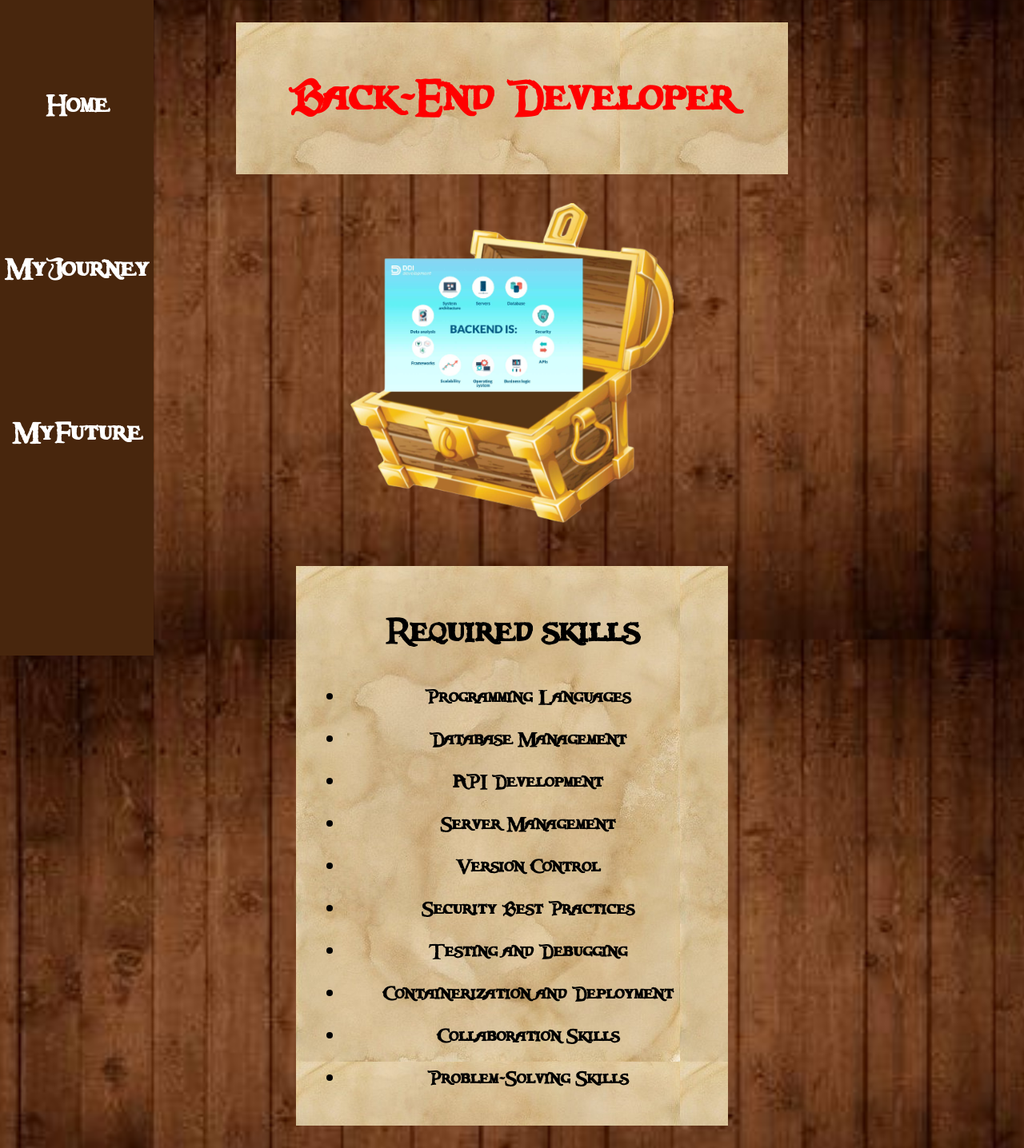
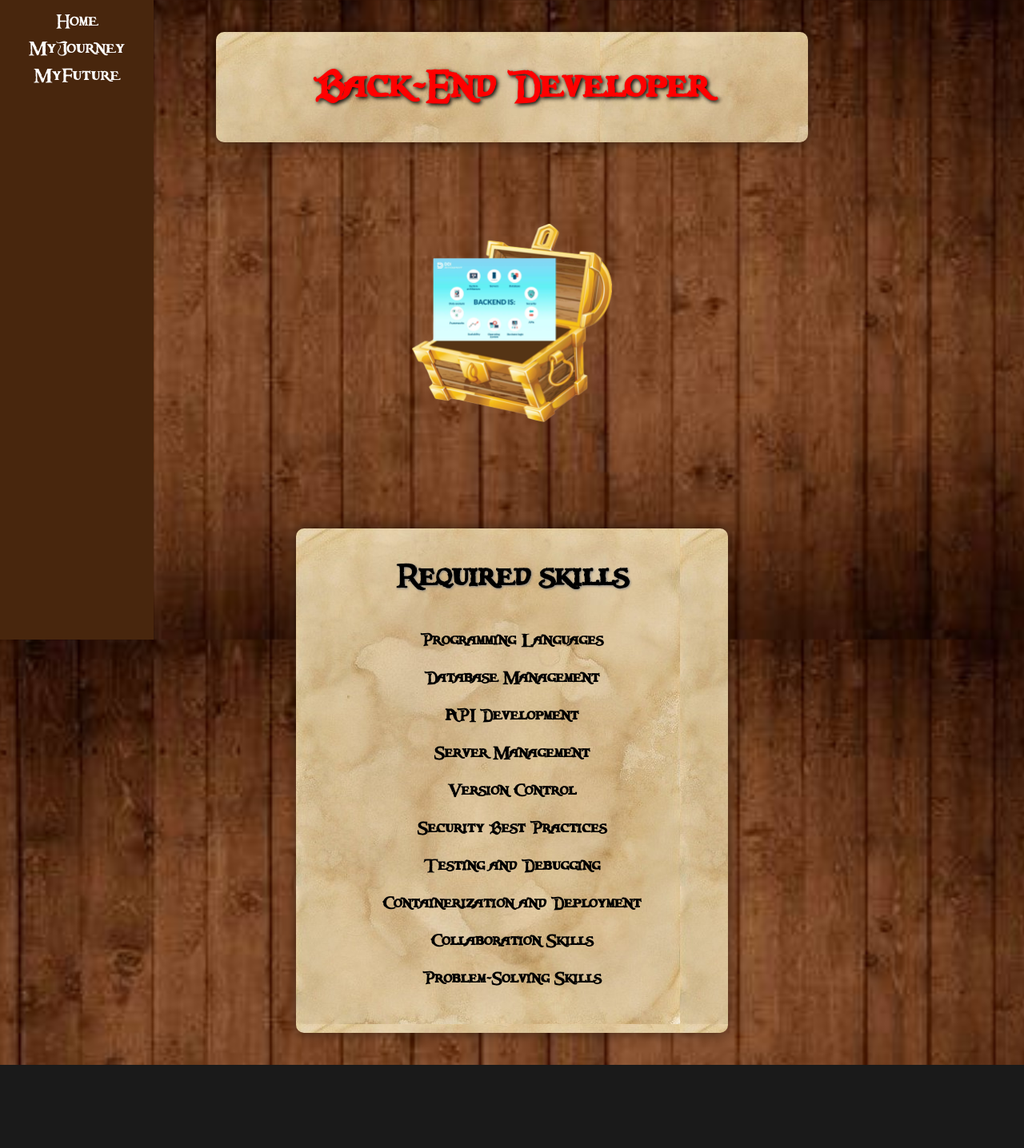
Before and after one commit to chinasusukjaroen/6709616459_MyCSTUStory, a plain HTML site: page Myfuture.html in a window 1280 px wide. Shown: the whole page at 80% size. After the commit the page ends 1332 px from the top, so only its background shows below. Drawn offline with Linux system fonts and the light colour scheme.

Commit message:
read2
giy

```diff
--- a/mystylefuture.css
+++ b/mystylefuture.css
@@ -1,43 +1,39 @@
+/* Font face */
 @font-face {
-    font-family: 'Pirate'; /* ตั้งชื่อฟอนต์ */
-    src: url('resources/jack.ttf') format('truetype'); /* ชี้ไปยังไฟล์ฟอนต์ */
+    font-family: 'Pirate';
+    src: url('resources/jack.ttf') format('truetype');
 }
 
-body
-{
+/* Global Styles */
+body {
+    background-color: #1a1a1a;
     background-image: url(resources/wall.jpg);
     background-repeat: no-repeat;
     background-position: center;
     background-attachment: fixed;
     background-size: cover;
-
     padding: 20px;
+    margin: 0;
+    font-family: 'Pirate', serif;
 }
 
+/* Navigation Bar */
 nav {
     background-color: #48260d;
-    padding-top:20px ;
     text-align: center;
-    float: left;
-    width: 15%;
-    height: 100vh;
+    width: 100%;
     position: fixed;
-    top: 0px;
-
+    top: 0;
+    left: 0;
+    z-index: 100;
 }
 
 nav ul {
-
     list-style: none;
+    padding: 10px;
+    display: flex;
+    justify-content: space-around;
     margin: 0;
-    padding: 0;
-
-}
-
-
-nav ul li {
-    display: block;
-    margin:   15px;
 }
 
 nav ul li a {
@@ -51,234 +47,113 @@ nav ul li a:hover {
     color: #333;
 }
 
-.Home
-{
-    line-height: 7;
-    font-size: 20px;
-  font-weight: bold;
-  font-family: 'Pirate';
-
-
-}
-.MyJourney
-{
-    line-height: 10;
-    font-size: 20px;
-    font-weight: bold;
+/* Header Titles */
+h1, h2 {
     font-family: 'Pirate';
-
-
-}
-.MyFuture
-{
-    line-height: 10;
-    font-size: 20px;
-    font-weight: bold;
-    font-family: 'Pirate';
-
-
+    text-align: center;
+    margin: 10px 0;
 }
 
-h1
-
-{
-    font-size: 45px;
-    font-family: 'Pirate';
+h1 {
+    font-size: 2.5rem;
     color: red;
-    text-align: center;
-
+    text-shadow: 2px 2px 5px black;
 }
 
-.poster
-{
-   background-image: url(resources/paper.jpg);
-
-   width: 700px;
-   height: 150px;
-   padding: 20px;
-   text-align: center;
-   display: block;
-   margin: auto;
-
-
+h2 {
+    font-size: 2rem;
+    color: black;
+    text-shadow: 1px 1px 3px gray;
 }
 
-#chest
-
-{
-width: 250x;
-height: 400px;
-text-align: center;
-display: block;
-margin: auto;
-
+/* Poster Containers */
+.poster, .posters {
+    background-image: url(resources/paper.jpg);
+    margin: 20px auto;
+    padding: 20px;
+    text-align: center;
+    border-radius: 10px;
+    box-shadow: 0 0 15px rgba(0, 0, 0, 0.5);
 }
 
-
-.posters
-{
-   background-image: url(resources/paper.jpg);
-
-   width: 500px;
-   height: 660px;
-   padding: 20px;
-   text-align: center;
-   display: block;
-   margin: auto;
-
-
+/* Sizes for Poster */
+.poster {
+    max-width: 700px;
+    width: 90%;
+    height: auto;
 }
 
-h2
-
-{
-    font-size: 35px;
-    font-family: 'Pirate';
-    color: black;
-    text-align: center;
-
+.posters {
+    max-width: 500px;
+    width: 90%;
+    height: auto;
 }
 
-.skills
-{
+/* Chest Image Styling */
+#chest {
+    max-width: 250px;
+    height: auto;
+    display: block;
+    margin: 20px auto;
+}
 
-    font-size: 18px;
+/* Skill List */
+.skills {
+    list-style: none;
+    padding: 0;
+    font-size: 1rem;
     font-weight: bold;
-    font-family: 'Pirate';
-    color: 	black;
+    overflow-y: auto;
+}
 
-}
+/* Media Queries for Responsiveness */
 @media (max-width: 768px) {
-    body {
-        padding: 10px;
-    }
-
-    .header {
-        font-size: 2em;
-    }
-
-    .subheading, .name, .alias, .price {
-        font-size: 1.2em;
-    }
-
-    .prices {
-        font-size: 1.5em;
-    }
-
-    h3 {
-        font-size: 1.5em;
-    }
-
-    #mugshot {
-        max-width: 200px;
-    }
-
-    nav {
-        position: relative;
-        height: auto;
-        padding: 10px;
-
-    }
-
     nav ul {
-        flex-direction: row;
+        flex-direction: column;
         padding: 0;
     }
 
-    .poster {
-        width: 90%;
+    .poster, .posters {
+        width: 95%;
     }
-    .video
-    {
-     width: 100%;
-      height: auto;
+
+    h1 {
+        font-size: 2rem;
     }
-    .Home, .MyJourney, .MyFuture {
-        font-size: 1.1em;
-        font-weight: bold;
-        font-family: 'Pirate';
-        line-height: 1.5;
+
+    h2 {
+        font-size: 1.5rem;
     }
 }
 
-
-@media (min-width: 768px) and (max-width: 1024px) {
-    .header {
-        font-size: 2.5em;
+@media (min-width: 769px) and (max-width: 1024px) {
+    nav ul {
+        flex-direction: row;
+        justify-content: space-between;
     }
 
-    h3 {
-        font-size: 1.75em;
-    }
-
-    #mugshot {
-        max-width: 220px;
+    #chest {
+        max-width: 300px;
     }
 
     .poster {
-        width: 80%;
-    }
-    .video
-    {
-     width: 100%;
-      height: auto;
-
-    }
-
-    nav {
-        position: relative;
-        height: auto;
-        padding: 10px;
-
-    }
-
-    nav ul {
-        flex-direction: row;
-        padding: 0;
-    }
-    .Home, .MyJourney, .MyFuture {
-        font-size: 1.5em;
-        font-weight: bold;
-        font-family: 'Pirate';
-        line-height: 3.5;
+        height: 150px;
     }
 }
 
-/* สำหรับเดสก์ท็อป (ความกว้างมากกว่า 1024px) */
-@media (min-width: 1024px) {
-    .poster {
-        width: 650px;
-    }
-
+@media (min-width: 1025px) {
     nav {
         width: 15%;
         height: 100vh;
         position: fixed;
-        left: 0;
-        top: 0;
     }
 
     nav ul {
         flex-direction: column;
+        align-items: center;
     }
 
-    nav ul li {
-        margin: 20px 0;
-    }
-
-    .content {
+    main {
         margin-left: 15%;
     }
-    .video
-    {
-     width: 100%;
-      height: auto;
-
-    }
-    .Home, .MyJourney, .MyFuture {
-        font-size: 1.5em;
-        font-weight: bold;
-        font-family: 'Pirate';
-        line-height: 7;
-    }
 }
--- a/mystylejourney.css
+++ b/mystylejourney.css
@@ -242,7 +242,7 @@ body {
   }
 
   nav ul {
-      flex-direction: row;
+      flex-direction: column;
       padding: 0;
   }
 
@@ -294,7 +294,7 @@ body {
   }
 
   nav ul {
-      flex-direction: row;
+      flex-direction: column;
       padding: 0;
   }
   .Home, .MyJourney, .MyFuture {
```
